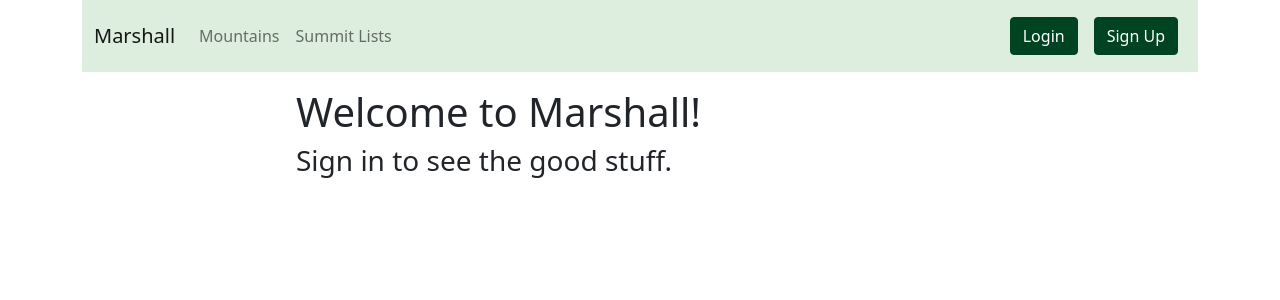
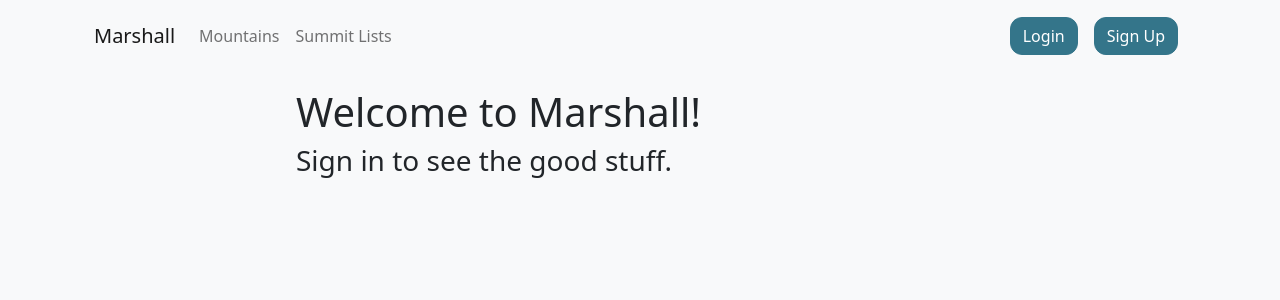
Before and after one commit to markbradley27/marshall, a React (Create React App) app in the folder app/: page / in a window 1280 px wide. Shown: the top 300 px of the page. Built offline with nearby package versions, Linux system fonts and the light colour scheme; no server answers.

Commit message:
Playing with colors.

```diff
--- a/app/src/App.scss
+++ b/app/src/App.scss
@@ -1,7 +1,15 @@
-$tt-green: #004320;
-$tt-light-green: #deeede;
-
-$primary: $tt-green;
-$light: $tt-light-green;
+$blue: #34758a;
+$yellow: #ffb027;
+$orange: #fd793d;
+$purple: #572a53;
+$indigo: #8c6a78;
+$red: #c4482f;
+$green: #1c7241;
+$teal: #219781;
+$cyan: #2b8992;
+$body-bg: #f8f9fa;
+$border-radius: 0.75rem;
+$border-radius-lg: 0.85rem;
+$border-radius-sm: .5rem;
 
 @import "~bootstrap/scss/bootstrap";
```
